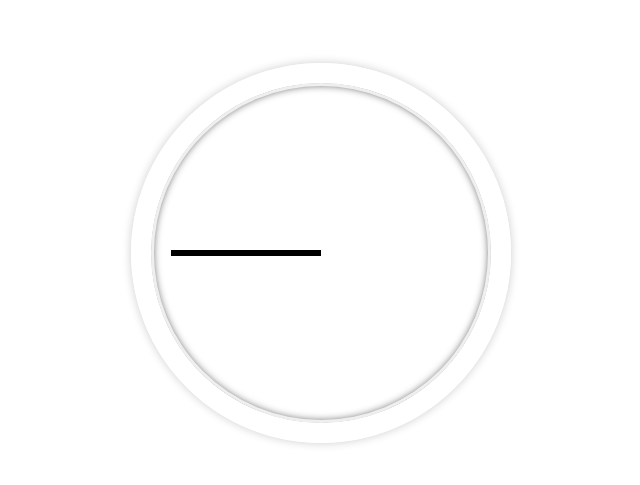
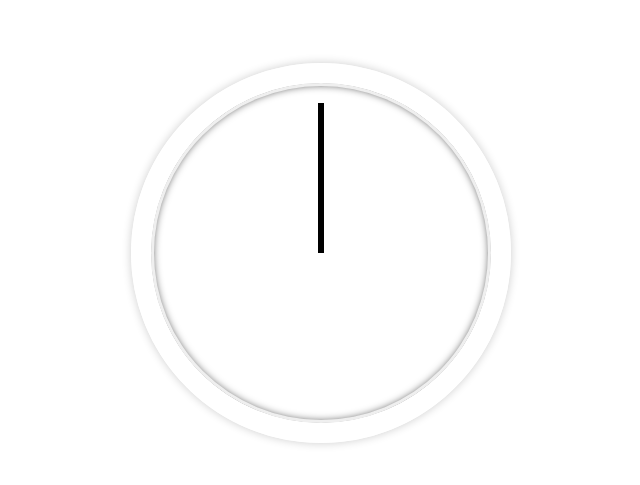
Before and after one commit to MartinZ29/JS30-2, a plain HTML site: page index.html in a window 1280 px wide. Shown: the part 155-640 px from the top of the page, without its empty margins (319-959 px from the left). Drawn offline with Linux system fonts and the light colour scheme.

Commit message:
transfrom deg

```diff
--- a/js30-2.js
+++ b/js30-2.js
@@ -7,7 +7,7 @@ const hourHand = document.querySelector('.hour');
 
         const seconds = now.getSeconds();
         const secondsDegrees = ((seconds/60)*360);
-        secondHand.style.transform = 'rotate(${secondsDegrees}deg)';
+        secondHand.style.transform = `rotate(${secondsDegrees}deg)`;
 
         const mins = now.getMinutes();
         const minsDegrees = (mins/60) * 360 +90;
--- a/main.css
+++ b/main.css
@@ -40,4 +40,5 @@ body {
     top: 50%;
     transform-origin: 100%;
     transition: all 0.5s;
+    transform: rotate(90deg);
 }
```
